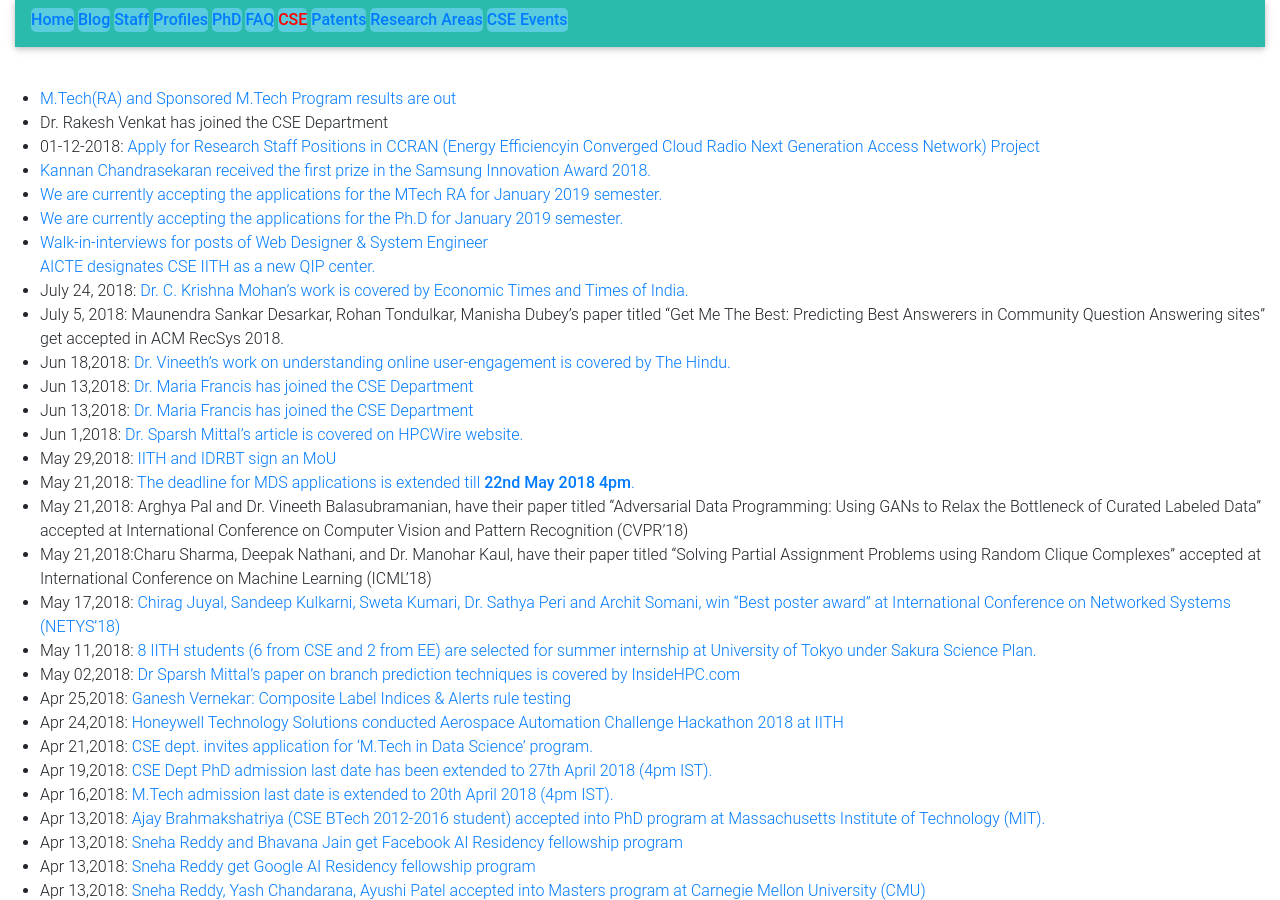
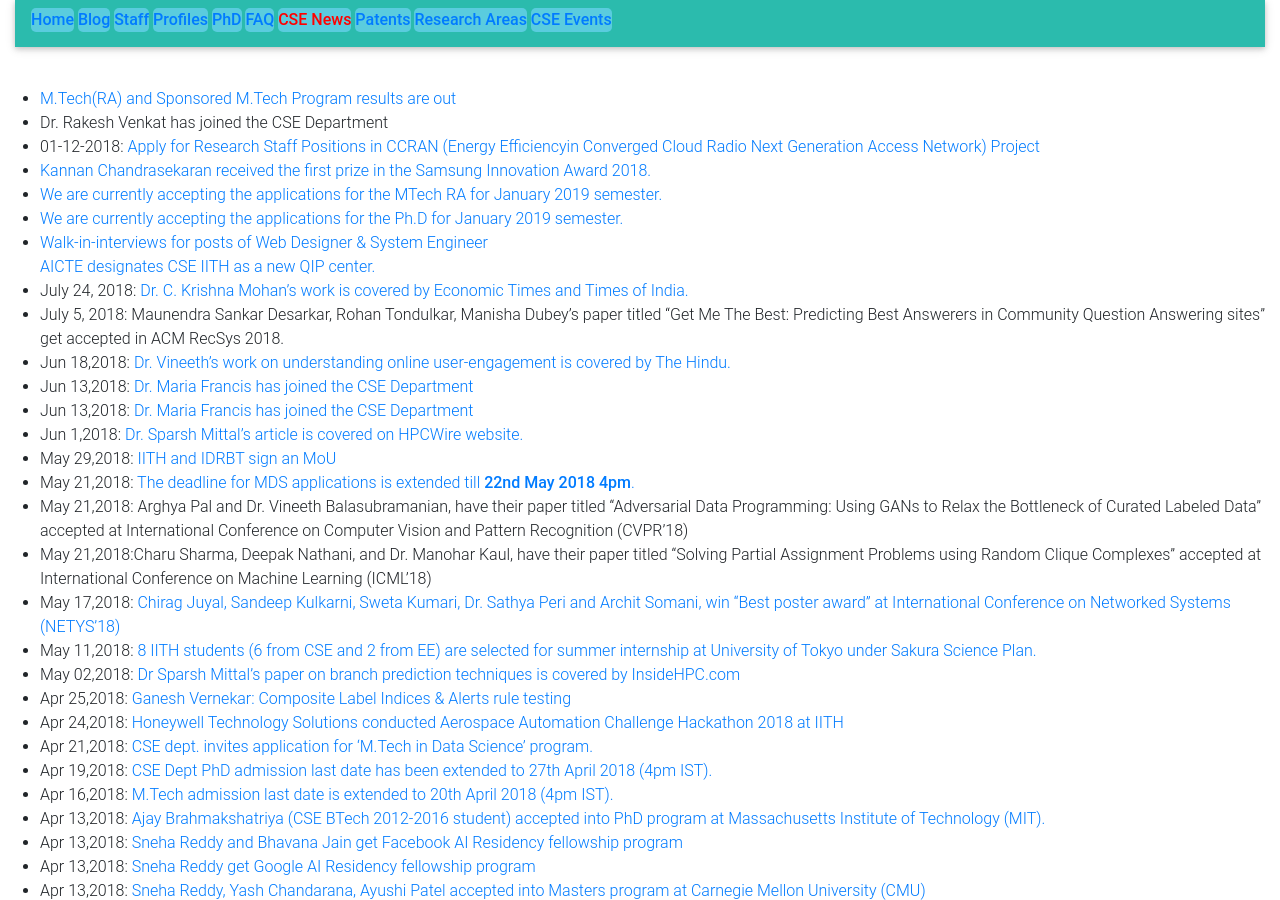
Before and after one commit to rahulteja526/rahulteja526.github.io, a Jekyll site: the page built from cse.md, in a window 1280 px wide and 900 px high. Built offline with Jekyll 4.4.1, drawn with Linux system fonts in a browser that asks for light colours; nearby versions of some CDN libraries.

Commit message:
navigation

```diff
--- a/_data/navigation.yml
+++ b/_data/navigation.yml
@@ -10,7 +10,7 @@
   link: /phd.html
 - name: FAQ
   link: /faq1.html
-- name: CSE
+- name: CSE News
   link: /cse.html
 - name: Patents
   link: /patents.html
--- a/cse.md
+++ b/cse.md
@@ -1,5 +1,5 @@
 ---
-title: Department of CSE, IIT Hyderabad
+title: NEWS | Department of CSE, IIT Hyderabad
 ---
 <br>
 
```
